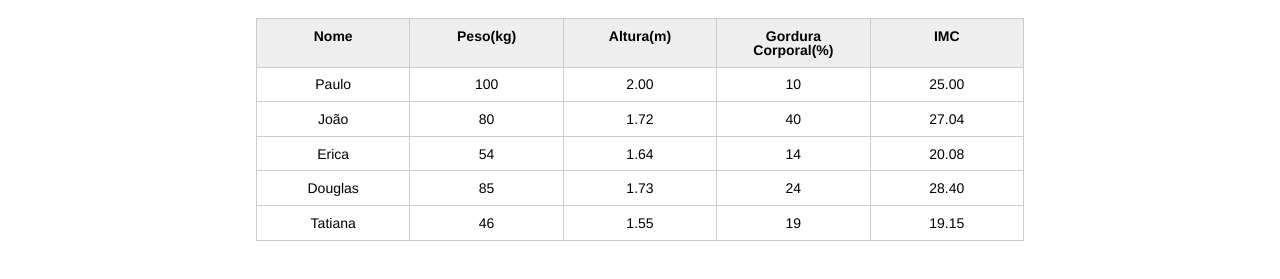
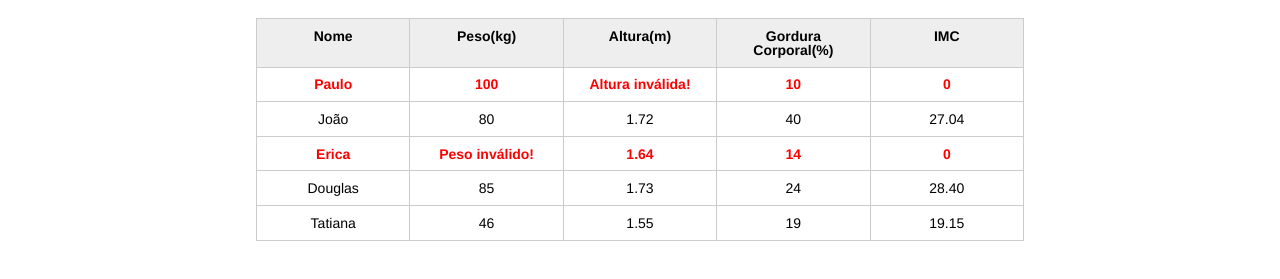
Before and after one commit to ericksound10/siteAparecida, a plain HTML site: page index.html in a window 1280 px wide. Shown: the part 123-402 px from the top of the page. Drawn offline with Linux system fonts and the light colour scheme.

Commit message:
Alterando cor da fonte quando info está inválida.

```diff
--- a/css/index.css
+++ b/css/index.css
@@ -132,3 +132,9 @@ button[disabled=disabled], button:disabled {
 .campo-invalido{
 	border: 1px solid red;
 }
+
+/*Adicionando uma classe para ajustar a cor no JavaScript*/
+.paciente-invalido{
+	color: red;
+	font-weight: bold;
+}
--- a/index.html
+++ b/index.html
@@ -32,7 +32,7 @@
 						<tr class="paciente" >
 							<td class="info-nome">Paulo</td>
 							<td class="info-peso">100</td>
-							<td class="info-altura">2.00</td>
+							<td class="info-altura">-2.00</td>
 							<td class="info-gordura">10</td>
 							<td class="info-imc">0</td>
 						</tr>
@@ -47,7 +47,7 @@
 
 						<tr class="paciente" >
 							<td class="info-nome">Erica</td>
-							<td class="info-peso">54</td>
+							<td class="info-peso">-54</td>
 							<td class="info-altura">1.64</td>
 							<td class="info-gordura">14</td>
 							<td class="info-imc">0</td>
--- a/js/principal.js
+++ b/js/principal.js
@@ -31,6 +31,7 @@ for (var i = 0; i < pacientes.length; i++) {
         console.log("Peso inválido!");
         pesoValido = false;
         tdPeso.textContent = "Peso inválido!";
+        paciente.classList.add("paciente-invalido"); //Alterando cor da fonte para faciliar para o usuário localizar o erro.
     }
 
     //Validação da Altura, verificação se é menor que 0 ou maior que 3.
@@ -39,6 +40,7 @@ for (var i = 0; i < pacientes.length; i++) {
         console.log("Altura inválida");
         alturaValida = false;
         tdAltura.textContent = "Altura inválida!"; //Adicionando informação no campo visivel para usuário
+        paciente.classList.add("paciente-invalido"); //Alterando cor da fonte para faciliar para o usuário localizar o erro.
     }
 
     if (pesoValido && alturaValida) {
```
